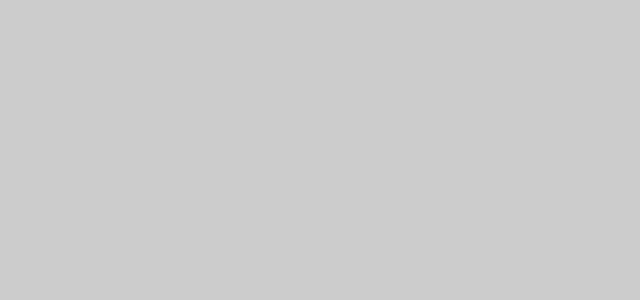
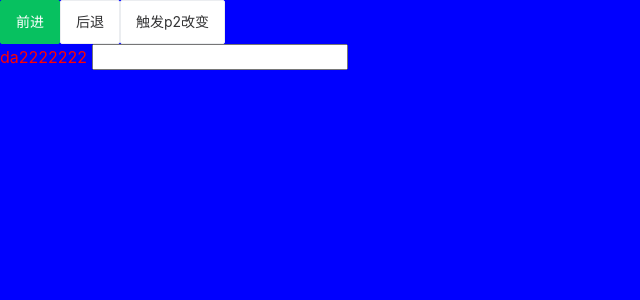
Before and after one commit to luoyang9621/vue-demo, a Vue app: page /demo3/da2 in a window 1280 px wide. Shown: the top 300 px of the page, without its empty margins (0-640 px from the left). Built offline with nearby package versions, Linux system fonts and the light colour scheme.

Commit message:
增加deno3下面两个子组件，测试keep-alive在子组件中的效果

```diff
--- a/app/index.js
+++ b/app/index.js
@@ -3,7 +3,7 @@ const app = express();
 const path = require('path');
 
 
-app.use('/static', express.static(path.resolve(__dirname, './../dist/lyWWW/static'), {}));
+app.use('/static', express.static(path.resolve(__dirname, './../dist/lyWWW/static')));
 /**
  * 静态文件资源路径，由于vue打包的时候把js，css，img等都放在了static文件夹下面，
  * 所以为了保证正常，我们这里也需要增加一个虚拟路径/static.
@@ -12,6 +12,9 @@ app.use('/static', express.static(path.resolve(__dirname, './../dist/lyWWW/stati
 app.use('/', (req, res) => {
   res.sendFile(path.resolve(__dirname, './../dist/lyWWW/index.html'));
 });
+app.get('/demo1', (req, res) => {
+  res.send('demo1 的返回');
+});
 
 const server = app.listen('1234', () => {
   const address = server.address();
--- a/serverHtml/express/index.js
+++ b/serverHtml/express/index.js
@@ -24,5 +24,5 @@ app.use('/admin', admin);
 app.use('/api', api);
 
 app.listen(8899, 'localhost', () => {
-  console.log('app is running');
+  console.log('app is running on' + 8899);
 });
--- a/src/router/router.js
+++ b/src/router/router.js
@@ -20,7 +20,7 @@ const routes = [
         meta: {
             isAlive: false,
         },
-        component: () => import(/*webpackChunkName: 'demo1' */ '../views/demo1'),
+        component: () => import(/*webpackChunkName: 'demo1' */ '../views/demo1')
     },
     {
         path: '/demo2',
@@ -32,10 +32,23 @@ const routes = [
     },{
         path: '/demo3',
         name: 'demo3',
+        redirect: '/demo3/da1',
         meta: {
             isAlive: false,
         },
         component: () => import(/*webpackChunkName: 'demo3' */ '../views/demo3'),
+        children: [
+            {
+                path: 'da1',
+                name: 'da1',
+                component: () => import(/*webpackChunkName: 'da1' */ '../views/children/da1'),
+            },
+            {
+                path: 'da2',
+                name: 'da2',
+                component: () => import(/*webpackChunkName: 'da2' */ '../views/children/da2'),
+            },
+        ]
     },
     {
         path: '/demo4',
--- a/src/store/moduleB/state.js
+++ b/src/store/moduleB/state.js
@@ -1,4 +1,4 @@
 export default {
-    keepAliveList: [],
+    keepAliveList: ['demo3'],
     permissionList: [],
 }
--- /dev/null
+++ b/src/views/children/da1.vue
@@ -0,0 +1,19 @@
+|<template>
+    <div class="da">
+        da1111111111
+        <input type="text" lable="请输入姓名">
+        <van-button type="default" @click="$router.push({ name: 'da2'})">da2</van-button>
+    </div>
+</template>
+
+<script>
+export default {
+    name: 'da1',
+}
+</script>
+
+<style lang="scss">
+.da {
+    color: red;
+}
+</style>
--- /dev/null
+++ b/src/views/children/da2.vue
@@ -0,0 +1,18 @@
+|<template>
+    <div class="da">
+        da2222222
+        <input type="text" lable="请输入姓名">
+    </div>
+</template>
+
+<script>
+export default {
+    name: 'da2',
+}
+</script>
+
+<style lang="scss">
+.da {
+    color: red;
+}
+</style>
--- a/src/views/demo3.vue
+++ b/src/views/demo3.vue
@@ -3,6 +3,9 @@
         <van-button type="primary" @click="$router.push({ name: 'demo4' })">前进</van-button>
         <van-button type="default" @click="$router.back()">后退</van-button>
         <van-button type="default" @click="updateP2(14324)">触发p2改变</van-button>
+        <keep-alive :exclude="['da2']">
+            <router-view></router-view>
+        </keep-alive>
     </div>
 </template>
 
--- a/src/views/demo8.vue
+++ b/src/views/demo8.vue
@@ -65,7 +65,12 @@ class Blockchain{
     },
     methods: {
       getList() {
-        this.$get('/getList1', (res) => {
+        const formData = new FormData();
+        formData.append('1122', 'aaaa');
+        const params = {
+          uploadFile: formData
+        }
+        this.$post('/getList1', formData, (res) => {
           console.log('getList1', res);
         });
       },
```
